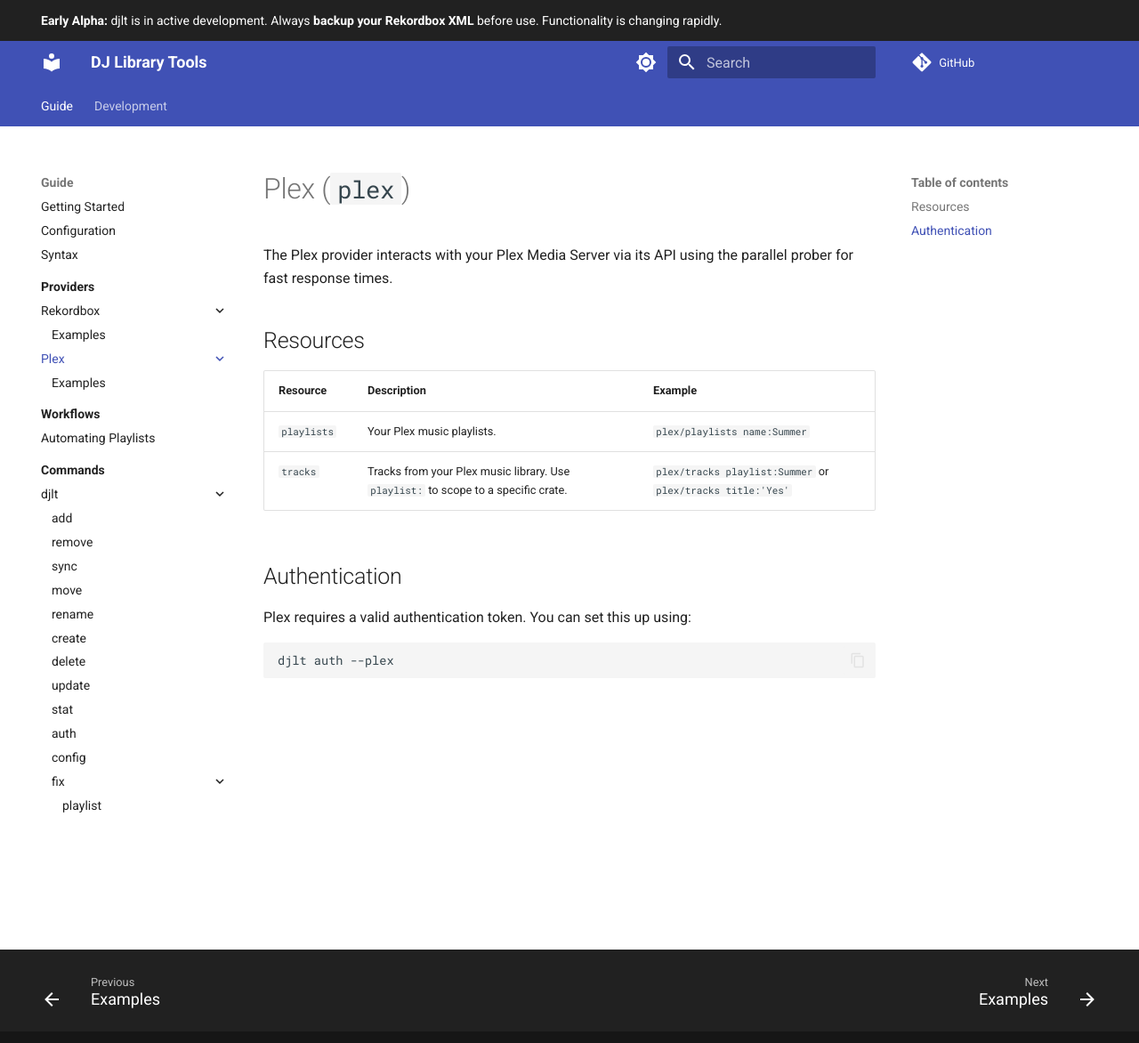
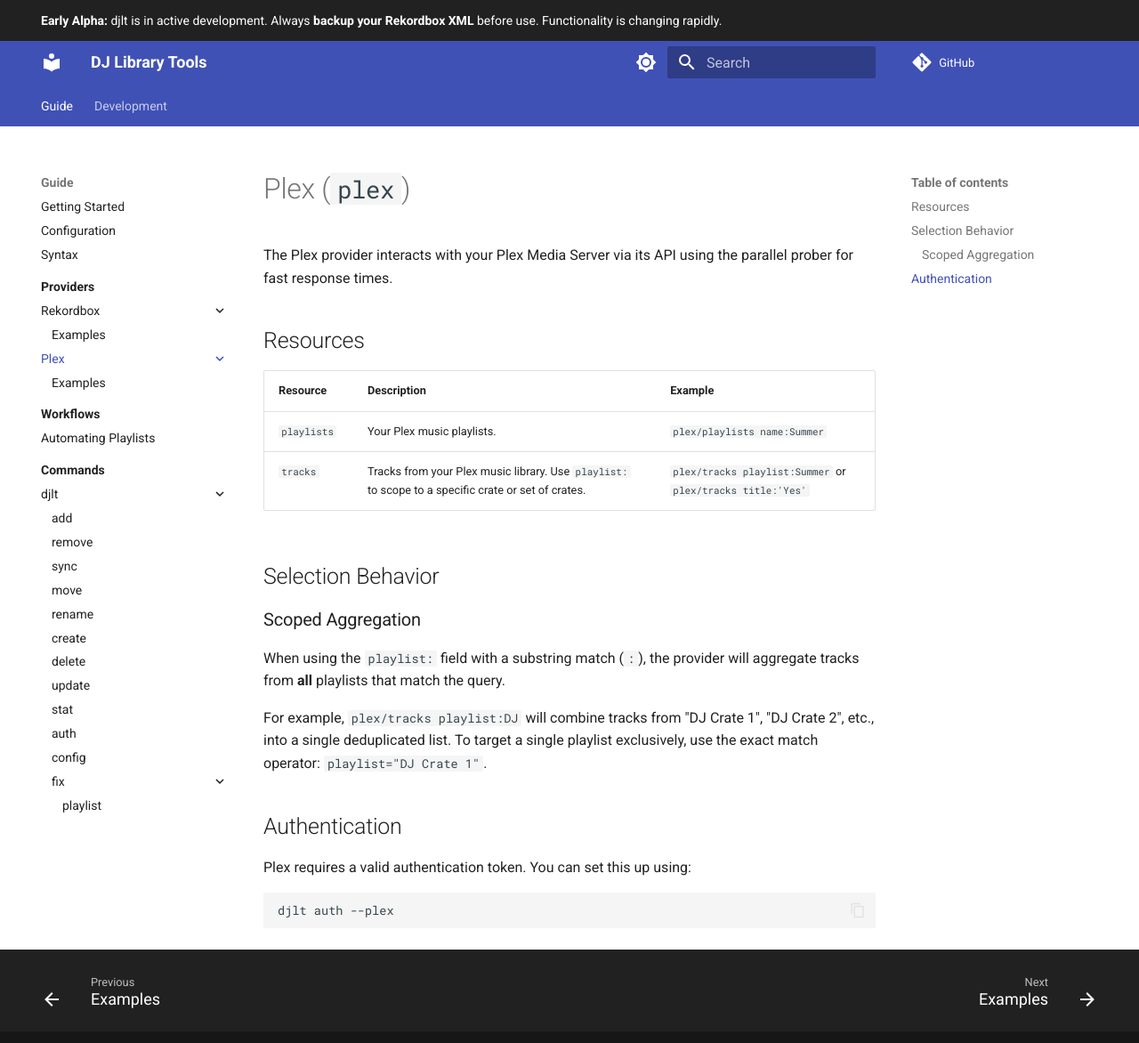
Before and after one commit to llttlltt/dj-library-tools, an MkDocs documentation site: the page built from docs/guide/query/providers/plex/index.md, in a window 1280 px wide and 1183 px high. Shown: the top 1172 px of the window at 89% size. Built offline with MkDocs 1.6.1 and Material for MkDocs 9.7.7, drawn with Linux system fonts in a browser that asks for light colours; comment, search, counter and statistics services are not loaded.

Commit message:
docs(plex): document scoped aggregation behavior

```diff
--- a/docs/guide/query/providers/plex/index.md
+++ b/docs/guide/query/providers/plex/index.md
@@ -7,7 +7,14 @@
 | Resource | Description | Example |
 | :--- | :--- | :--- |
 | `playlists` | Your Plex music playlists. | `plex/playlists name:Summer` |
-| `tracks` | Tracks from your Plex music library. Use `playlist:` to scope to a specific crate. | `plex/tracks playlist:Summer` or `plex/tracks title:'Yes'` |
+| `tracks` | Tracks from your Plex music library. Use `playlist:` to scope to a specific crate or set of crates. | `plex/tracks playlist:Summer` or `plex/tracks title:'Yes'` |
+
+## Selection Behavior
+
+### Scoped Aggregation
+When using the `playlist:` field with a substring match (`:`), the provider will aggregate tracks from **all** playlists that match the query.
+
+For example, `plex/tracks playlist:DJ` will combine tracks from "DJ Crate 1", "DJ Crate 2", etc., into a single deduplicated list. To target a single playlist exclusively, use the exact match operator: `playlist="DJ Crate 1"`.
 
 ## Authentication
 
```
